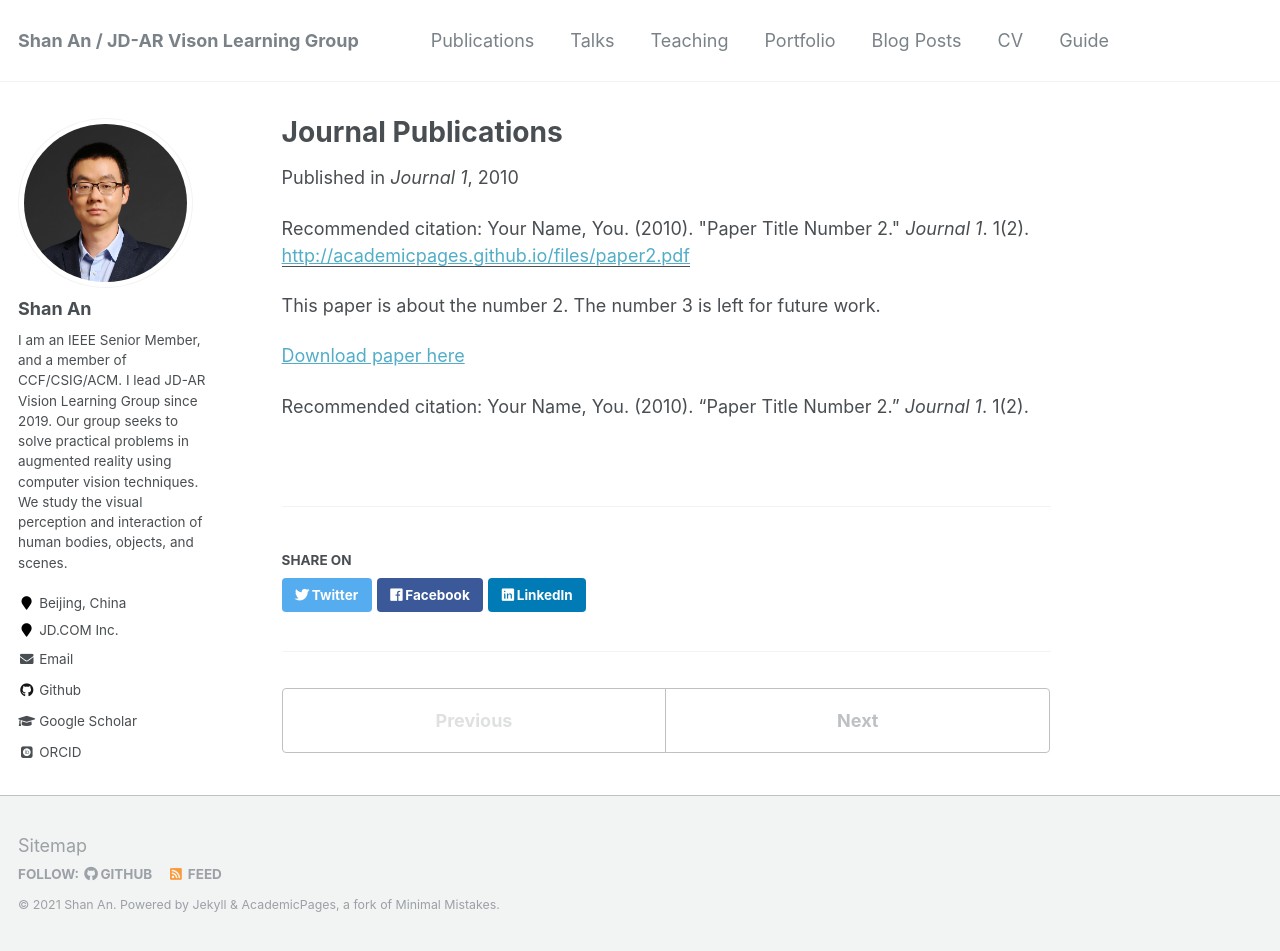
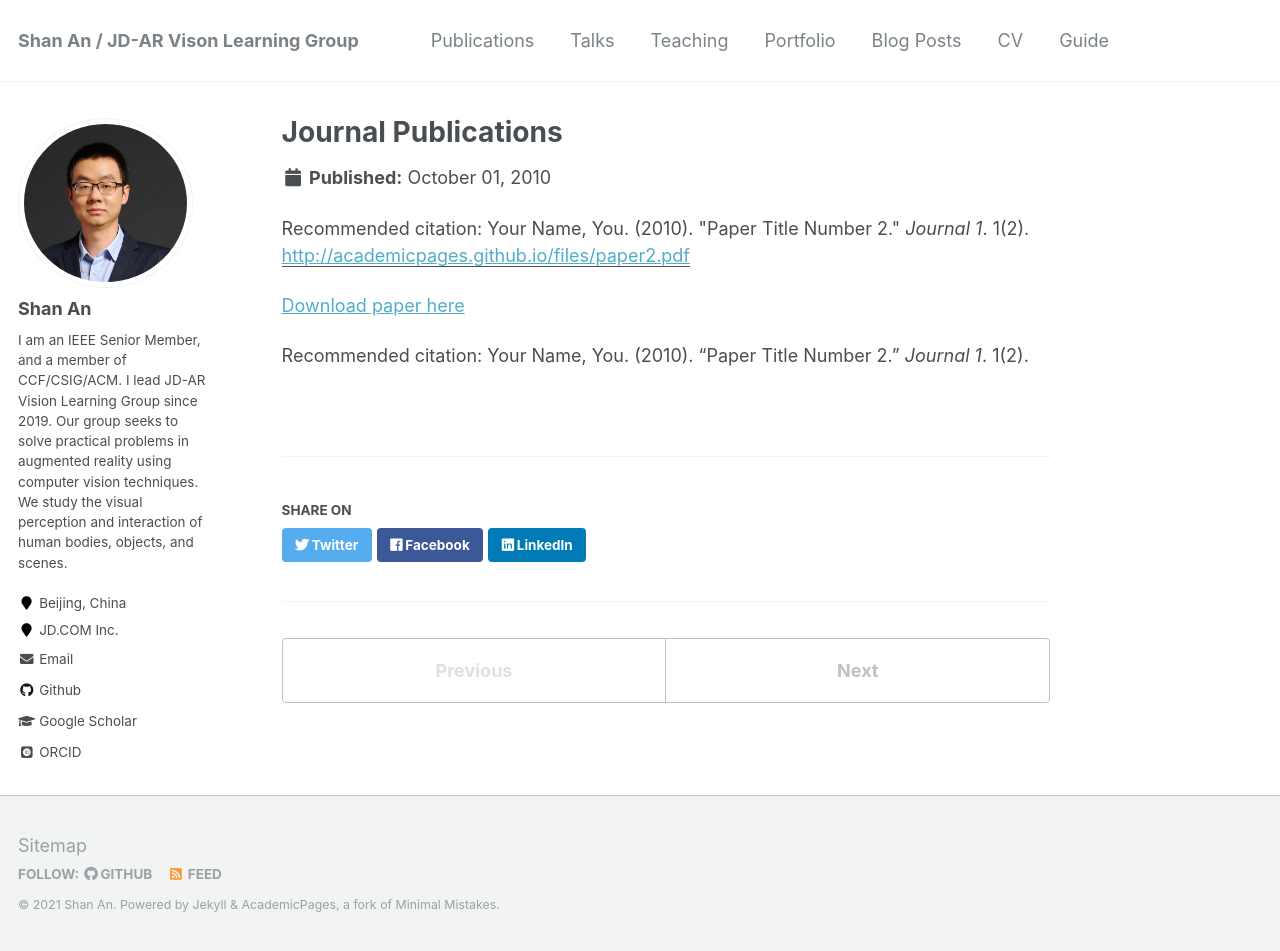
Before and after one commit to anshan-XR-ROB/anshan-XR-ROB.github.io, a Jekyll site: the page built from _publications/2010-10-01-paper-title-number-2.md, in a window 1280 px wide and 951 px high. Built offline with Jekyll 4.4.1, drawn with Linux system fonts in a browser that asks for light colours; some web fonts are replaced.

Commit message:
Update 2010-10-01-paper-title-number-2.md

```diff
--- a/_publications/2010-10-01-paper-title-number-2.md
+++ b/_publications/2010-10-01-paper-title-number-2.md
@@ -3,11 +3,9 @@ title: " Journal Publications"
 collection: publications
 permalink: /publication/2010-10-01-paper-title-number-2
 excerpt: 'This paper is about the number 2. The number 3 is left for future work.'
-venue: 'Journal 1'
 paperurl: 'http://academicpages.github.io/files/paper2.pdf'
 citation: 'Your Name, You. (2010). &quot;Paper Title Number 2.&quot; <i>Journal 1</i>. 1(2).'
 ---
-This paper is about the number 2. The number 3 is left for future work.
 
 [Download paper here](http://academicpages.github.io/files/paper2.pdf)
 
```
